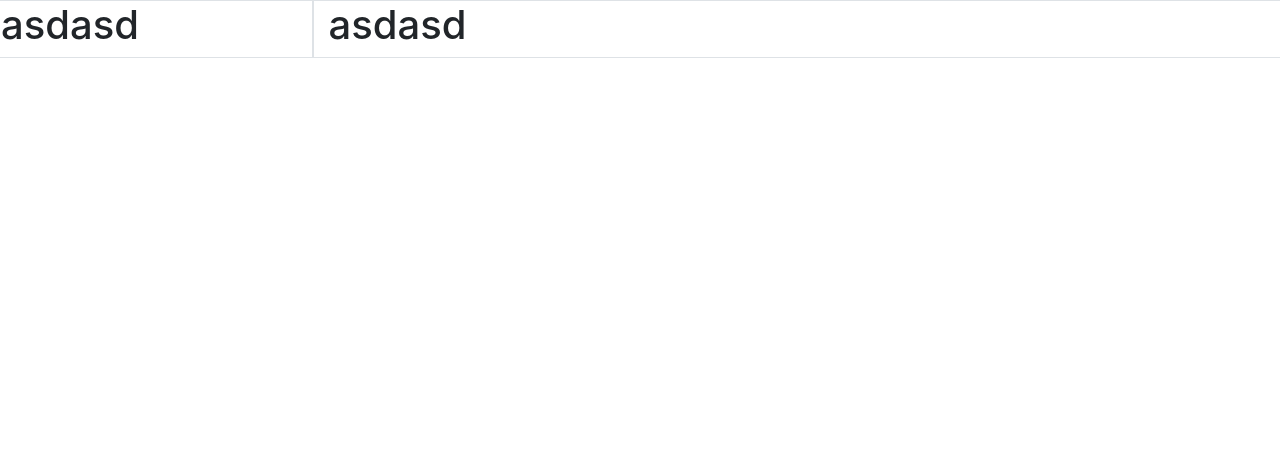
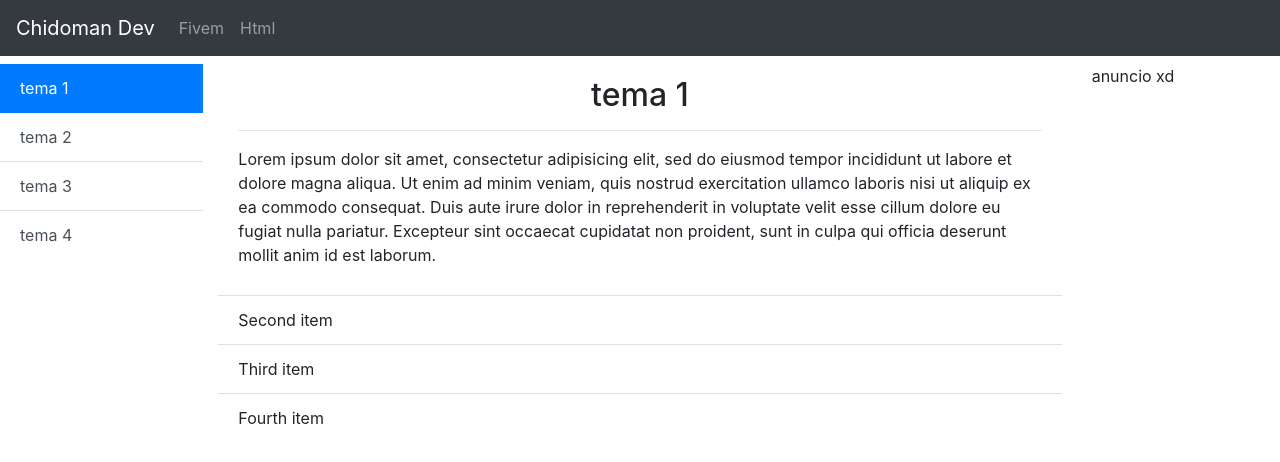
Before and after one commit to chidoman321/basepaginacd, a plain HTML site: page index.html in a window 1280 px wide. Drawn offline with nearby package versions, Linux system fonts and the light colour scheme.

Commit message:
agregado la funcionalidad a la barra lateral izq y al la seccion main

```diff
--- /dev/null
+++ b/css/stl.css
@@ -0,0 +1,4 @@
+	@font-face {
+  font-family: PricedownBl-Regular;
+  src: url(p.ttf);
+}
--- a/index.html
+++ b/index.html
@@ -12,26 +12,103 @@
 	<!-- Latest compiled JavaScript -->
 	<script src="https://maxcdn.bootstrapcdn.com/bootstrap/4.5.2/js/bootstrap.min.js"></script>
 	<!--mobile first-->
-	<meta name="viewport" content="width=device-width, initial-scale=1">
+	<meta name="viewport" content="width=device-width, initial-scale=1, shrink-to-fit=no">
+	<!--adsense-->
+	<script data-ad-client="ca-pub-8553843938462342" async src="https://pagead2.googlesyndication.com/pagead/js/adsbygoogle.js"></script>
+	<!--Custom CSS-->
+	<link rel="stylesheet" type="text/css" href="/css/stl.css">
+
 </head>
 <body>
+	<header>
 	<!--Navbar-->
+	<nav class="navbar navbar-expand-md bg-dark navbar-dark fixed-top">
+	  <!-- Brand -->
+	  <a class="navbar-brand" href="#">Chidoman Dev</a>
+	  <!-- Toggler/collapsibe Button -->
+	  <button class="navbar-toggler" type="button" data-toggle="collapse" data-target="#lateral">
+	    <span class="navbar-toggler-icon"></span>
+	  </button>
+
+	  <!-- Navbar links -->
+	  <div class="collapse navbar-collapse" id="lateral">
+
+	    <ul class="navbar-nav">
+	    	<!--Flink-->
+	      <li class="nav-item">
+	        <a class="nav-link" href="#">Fivem</a>
+	      </li>
+	      	<!--Slink-->
+	      <li class="nav-item">
+	        <a class="nav-link" href="#">Html</a>
+	      </li>
+	      	<!--Tlink-->
+	      <li class="nav-item">
+	        <a class="nav-link" href="#"></a>
+	      </li>
+	    </ul>
+
+	  </div>
+	</nav>
+	</header>
+
 
 	<!--Main-->
-	<div class="container-fluid-md">
-		<!--Main row-->
-		<div class="row">
+	<main>
+	<div class="container-fluid-md mt-5 pt-3">
+			<!--Main row-->
+			<div class="row">
 			<!--left bar -->
-			<div class="col-md-3 border">
-				<h1>asdasd</h1>
+				<div class="col-md-2 pr-0" id="menulateral" data-spy="scroll">
+
+					<div class="list-group list-group-flush" id="list-tab" role="tablist">
+				      <a class="list-group-item list-group-item-action border-right-0 border-left-0 active" data-toggle="list" href="#t1" role="tab" >tema 1</a>
+				      <a class="list-group-item list-group-item-action border-right-0 border-left-0" data-toggle="list" href="#t2" role="tab" >tema 2</a>
+				      <a class="list-group-item list-group-item-action border-right-0 border-left-0" data-toggle="list" href="#t3" role="tab" >tema 3</a>
+				      <a class="list-group-item list-group-item-action border-right-0 border-left-0" data-toggle="list" href="#t4" role="tab" >tema 4</a>
+
+				    </div>
+
+				</div>
+
+			<!--middle bar -->
+			<div class="col-md-8 " >
+				<div class="tab-content" id="nav-tabContent">
+			      <div class="tab-pane fade show active" id="t1" role="tabpanel" aria-labelledby="list-home-list">
+
+			      	<ul class="list-group list-group-flush">
+					  <li class="list-group-item"><h2 class="text-center">tema 1</h2>
+					  	<hr>
+					  	<p>Lorem ipsum dolor sit amet, consectetur adipisicing elit, sed do eiusmod
+					  	tempor incididunt ut labore et dolore magna aliqua. Ut enim ad minim veniam,
+					  	quis nostrud exercitation ullamco laboris nisi ut aliquip ex ea commodo
+					  	consequat. Duis aute irure dolor in reprehenderit in voluptate velit esse
+					  	cillum dolore eu fugiat nulla pariatur. Excepteur sint occaecat cupidatat non
+					  	proident, sunt in culpa qui officia deserunt mollit anim id est laborum.</p>
+					  </li>
+					  <li class="list-group-item">Second item</li>
+					  <li class="list-group-item">Third item</li>
+					  <li class="list-group-item">Fourth item</li>
+					</ul>
+
+
+			      </div>
+			      <div class="tab-pane fade" id="t2" role="tabpanel" aria-labelledby="list-profile-list">2</div>
+			      <div class="tab-pane fade" id="t3" role="tabpanel" aria-labelledby="list-messages-list">3</div>
+			      <div class="tab-pane fade" id="t4" role="tabpanel" aria-labelledby="list-settings-list">4</div>
 			</div>
-			<!--right bar -->
-			<div class="col-md-9 border">
-				<h1>asdasd</h1>
 
 			</div>
-		</div>
+			<!--right bar-->
+				<div class="col-md-2 ">
+					anuncio xd
+				</div>
+			</div>
 	</div>
+	</main>
 
+<footer>
+
+</footer>
 </body>
 </html>
```
